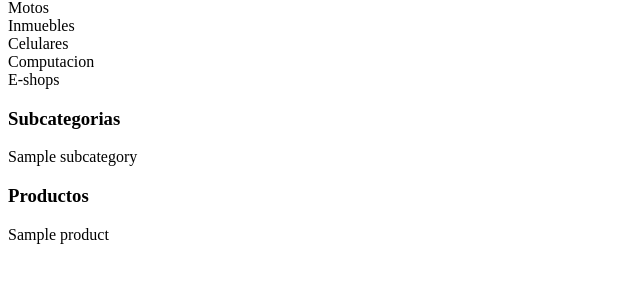
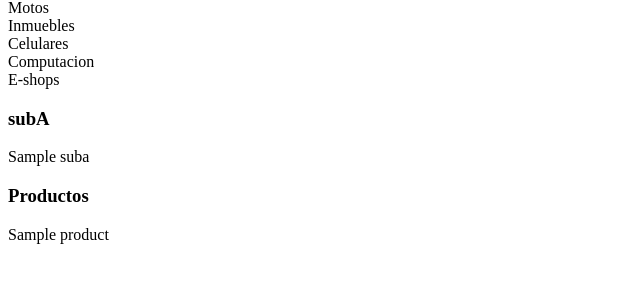
Before and after one commit to LeandroMAcosta/esquelvende, a Django app: template esquelvende/products/templates/search.html in a window 1280 px wide. Shown: the part 156-456 px from the top of the page, without its empty margins (0-640 px from the left). Run offline with Django 3.2, Linux system fonts and the light colour scheme; data comes from the database, SQL or seed files in the repository; tables that the repository leaves empty hold one stand-in row (values such as "Sample post"); the template is opened without the code that fills it: values that come from a table or form of the project are taken from there, most other values are stand-ins (such as "Sample title", 1, 10 or a date in 2020); parts of the project's set-up code (start-up, migrations or seed data) failed here and were passed over.

Commit message:
avance del buscador

```diff
--- /dev/null
+++ b/esquelvende/products/constants.py
@@ -0,0 +1 @@
+MAX_VIEW_PRODUCT = 2
--- a/esquelvende/products/templates/search.html
+++ b/esquelvende/products/templates/search.html
@@ -5,7 +5,6 @@
 	<title>Document</title>
 </head>
 <body>
-
 
 
 	{% if found_products %}
@@ -22,10 +21,10 @@
 		{% endfor %}
 	{% endif %}
 
-	{% if subcategories %}
-		<h3>Subcategorias</h3>
-		{% for subcategory in subcategories %}
-			<div>{{ subcategory }}</div>
+	{% if subA %}
+		<h3>subA</h3>
+		{% for a in subA %}
+			<div>{{ a }}</div>
 		{% endfor %}
 	{% endif %}
 
```
Also changed, not shown: esquelvende/products/views.py (+4 -21 lines).
